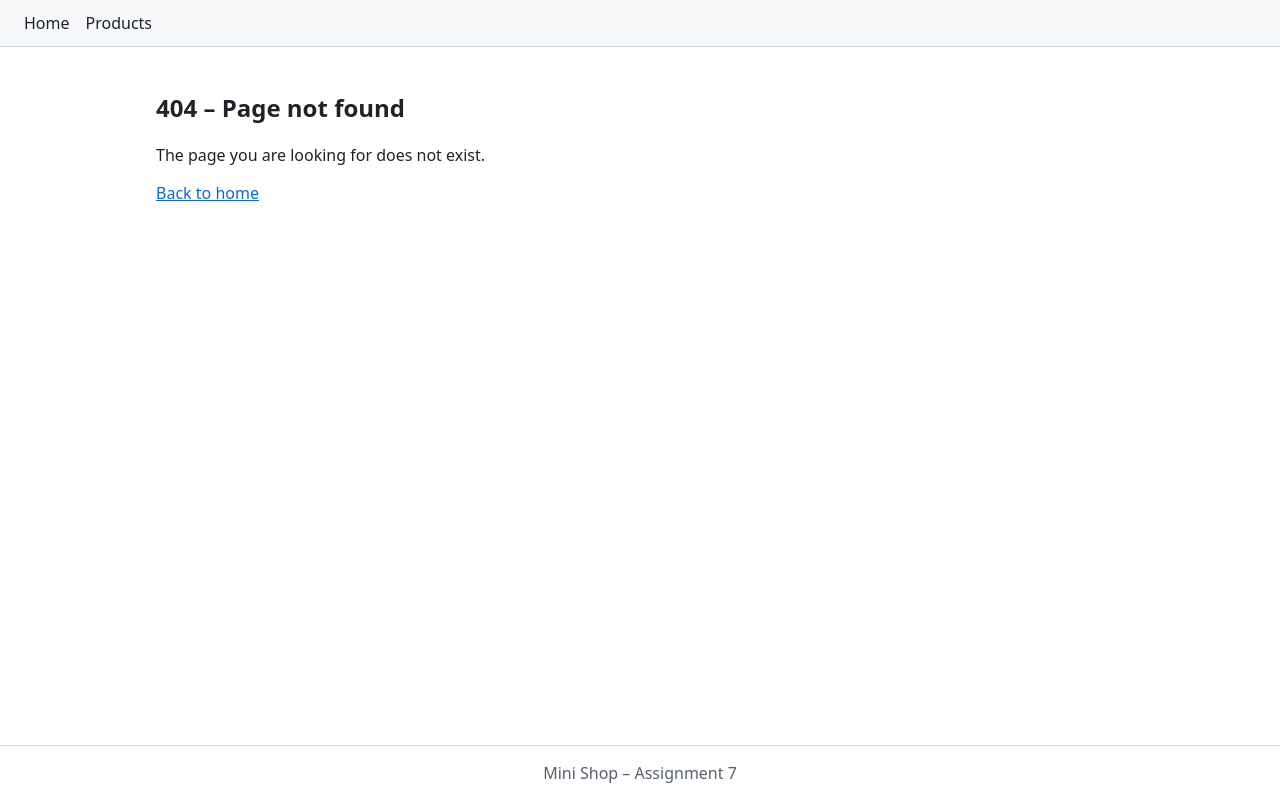
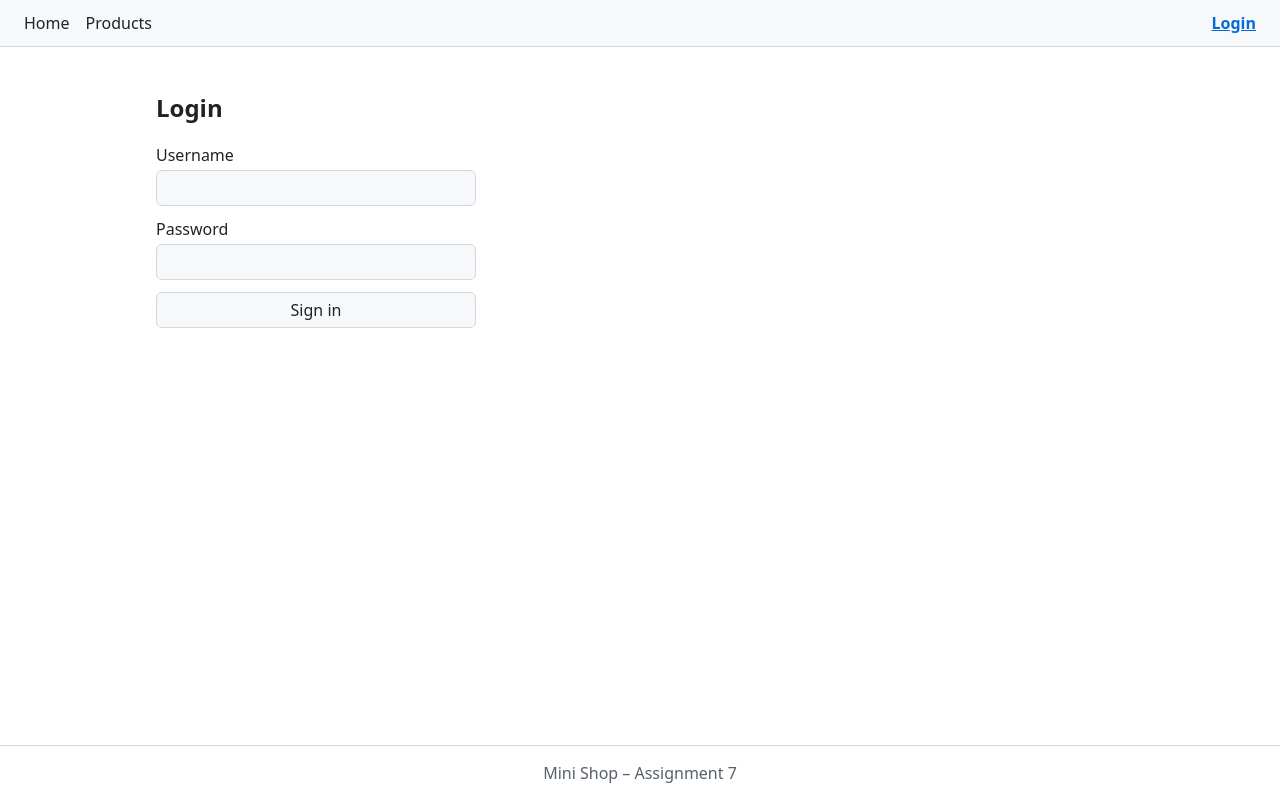
Before and after one commit to eylulyerl2/web-lab7, a React (Vite) app: page /login in a window 1280 px wide. Before the commit this address had no page. Built offline with nearby package versions, Linux system fonts and the light colour scheme.

Commit message:
Add Login page and show auth state in NavBar

```diff
--- a/src/App.jsx
+++ b/src/App.jsx
@@ -3,6 +3,7 @@ import Layout from './components/Layout.jsx';
 import Home from './pages/Home.jsx';
 import ProductList from './pages/ProductList.jsx';
 import ProductDetail from './pages/ProductDetail.jsx';
+import Login from './pages/Login.jsx';
 import NotFound from './pages/NotFound.jsx';
 
 function App() {
@@ -14,6 +15,7 @@ function App() {
           <Route index element={<ProductList />} />
           <Route path=":id" element={<ProductDetail />} />
         </Route>
+        <Route path="login" element={<Login />} />
         <Route path="*" element={<NotFound />} />
       </Route>
     </Routes>
--- a/src/components/NavBar.jsx
+++ b/src/components/NavBar.jsx
@@ -1,6 +1,9 @@
 import { NavLink } from 'react-router';
+import { useAuth } from '../context/AuthContext.jsx';
 
 function NavBar() {
+  const { user, logOut } = useAuth();
+
   return (
     <nav className="navbar">
       <div className="nav-links">
@@ -9,6 +12,19 @@ function NavBar() {
         </NavLink>
         <NavLink to="/products">Products</NavLink>
       </div>
+
+      <div className="nav-actions">
+        {user ? (
+          <>
+            <span className="username">{user.username}</span>
+            <button type="button" onClick={logOut}>
+              Logout
+            </button>
+          </>
+        ) : (
+          <NavLink to="/login">Login</NavLink>
+        )}
+      </div>
     </nav>
   );
 }
--- a/src/index.css
+++ b/src/index.css
@@ -138,3 +138,15 @@ button {
   flex: 1;
   min-width: 240px;
 }
+.login-form {
+  display: flex;
+  flex-direction: column;
+  gap: 12px;
+  max-width: 320px;
+}
+
+.login-form label {
+  display: flex;
+  flex-direction: column;
+  gap: 4px;
+}
--- /dev/null
+++ b/src/pages/Login.jsx
@@ -0,0 +1,70 @@
+import { useState } from 'react';
+import { useLocation, useNavigate } from 'react-router';
+import { login } from '../api/authApi.js';
+import { useAuth } from '../context/AuthContext.jsx';
+
+function Login() {
+  const [username, setUsername] = useState('');
+  const [password, setPassword] = useState('');
+  const [loading, setLoading] = useState(false);
+  const [error, setError] = useState(null);
+
+  const { logIn } = useAuth();
+  const navigate = useNavigate();
+  const location = useLocation();
+
+  const from = location.state?.from;
+  const redirectTo = from ? `${from.pathname}${from.search}` : '/';
+
+  async function handleSubmit(event) {
+    event.preventDefault();
+    setLoading(true);
+    setError(null);
+
+    try {
+      const user = await login(username, password);
+      logIn(user);
+      navigate(redirectTo, { replace: true });
+    } catch (err) {
+      setError(err.message);
+      setLoading(false);
+    }
+  }
+
+  return (
+    <section>
+      <h1>Login</h1>
+
+      <form className="login-form" onSubmit={handleSubmit}>
+        <label>
+          Username
+          <input
+            type="text"
+            value={username}
+            onChange={(event) => setUsername(event.target.value)}
+            autoComplete="username"
+          />
+        </label>
+
+        <label>
+          Password
+          <input
+            type="password"
+            value={password}
+            onChange={(event) => setPassword(event.target.value)}
+            autoComplete="current-password"
+          />
+        </label>
+
+        <button type="submit" disabled={loading}>
+          {loading ? 'Signing in...' : 'Sign in'}
+        </button>
+      </form>
+
+      {loading && <p>Checking your credentials...</p>}
+      {error && <p role="alert">{error}</p>}
+    </section>
+  );
+}
+
+export default Login;
```
